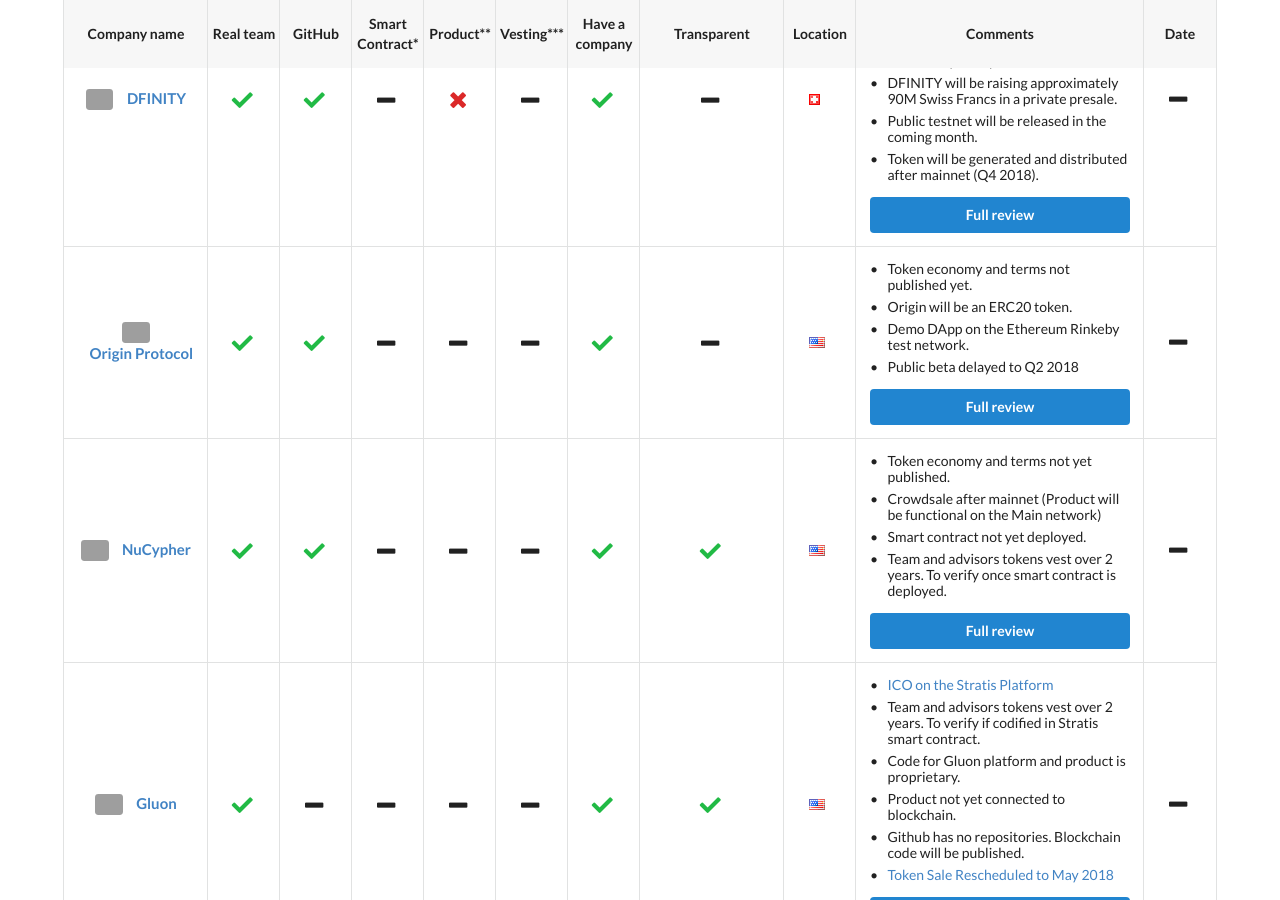
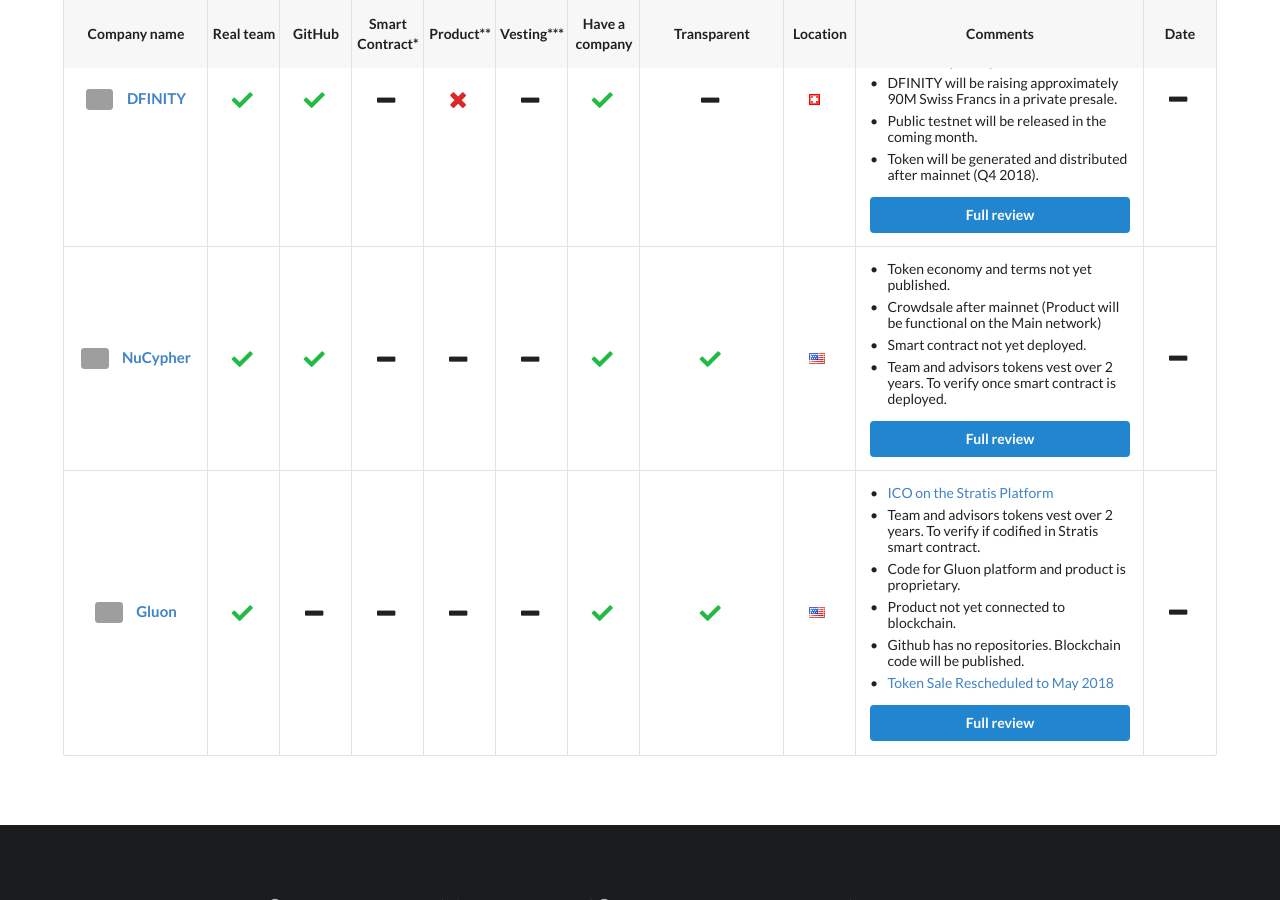
Before and after one commit to ico-check/ico-check, a Jekyll site: the page built from index.md, in a window 1280 px wide and 900 px high, scrolled down 3547 px. Built offline with Jekyll 4.4.1, drawn with Linux system fonts in a browser that asks for light colours; nearby versions of some CDN libraries; grey boxes are pictures that could not be loaded.

Commit message:
51-originprotocol-ico-check
Moved to past ICOs

```diff
--- a/_data/active-future-icos.yml
+++ b/_data/active-future-icos.yml
@@ -220,27 +220,6 @@
   safe:
   issue_url: https://github.com/ico-check/ico-check/issues/98
 
-- name: Origin Protocol
-  image: https://i.imgur.com/ZzrzwEM.jpg
-  url: https://www.originprotocol.com
-  real_team: true
-  github: true
-  smart_contract:
-  product:
-  min_vesting:
-  have_company: true
-  transparent:
-  location: United States
-  comments:
-    - content: Token economy and terms not published yet.
-    - content: Origin will be an ERC20 token.
-    - content: Demo DApp on the Ethereum Rinkeby test network.
-    - content: Public beta delayed to Q2 2018
-  ico_start_date:
-  ico_end_date:
-  safe:
-  issue_url: https://github.com/ico-check/ico-check/issues/63
-
 - name: NuCypher
   image: https://i.imgur.com/htSKE5A.png
   url: https://nucypher.com
```
